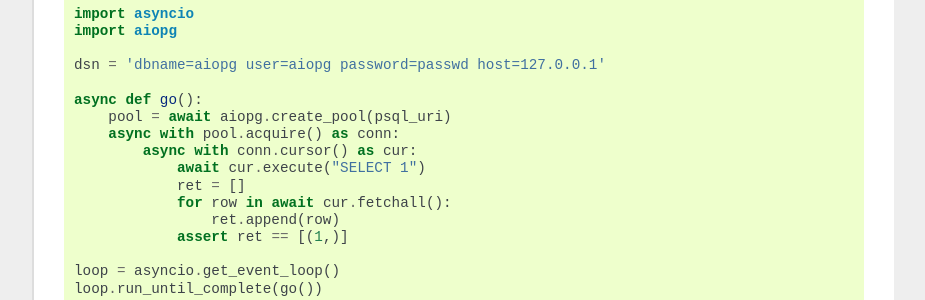
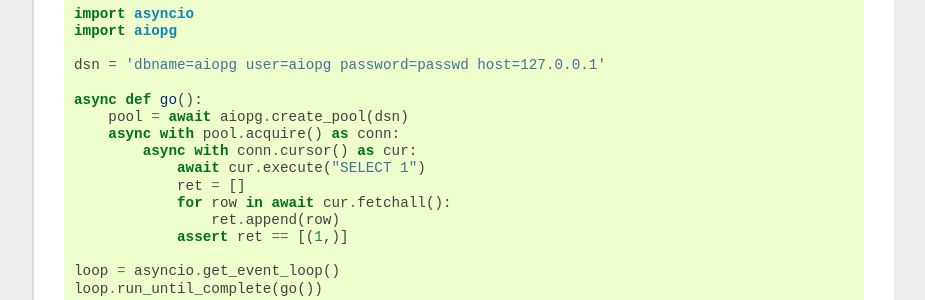
Before and after one commit to aio-libs/aiopg, a Sphinx documentation site: the page built from docs/index.rst, in a window 1280 px wide and 900 px high, scrolled down 498 px. Shown: the part 151-451 px from the top of the window, without its empty margins (198-1123 px from the left). Built offline with Sphinx 7.4.7, drawn with Linux system fonts in a browser that asks for light colours.

Commit message:
Forget to change a variable name

```diff
--- a/docs/index.rst
+++ b/docs/index.rst
@@ -47,7 +47,7 @@
     dsn = 'dbname=aiopg user=aiopg password=passwd host=127.0.0.1'
 
     async def go():
-        pool = await aiopg.create_pool(psql_uri)
+        pool = await aiopg.create_pool(dsn)
         async with pool.acquire() as conn:
             async with conn.cursor() as cur:
                 await cur.execute("SELECT 1")
```
